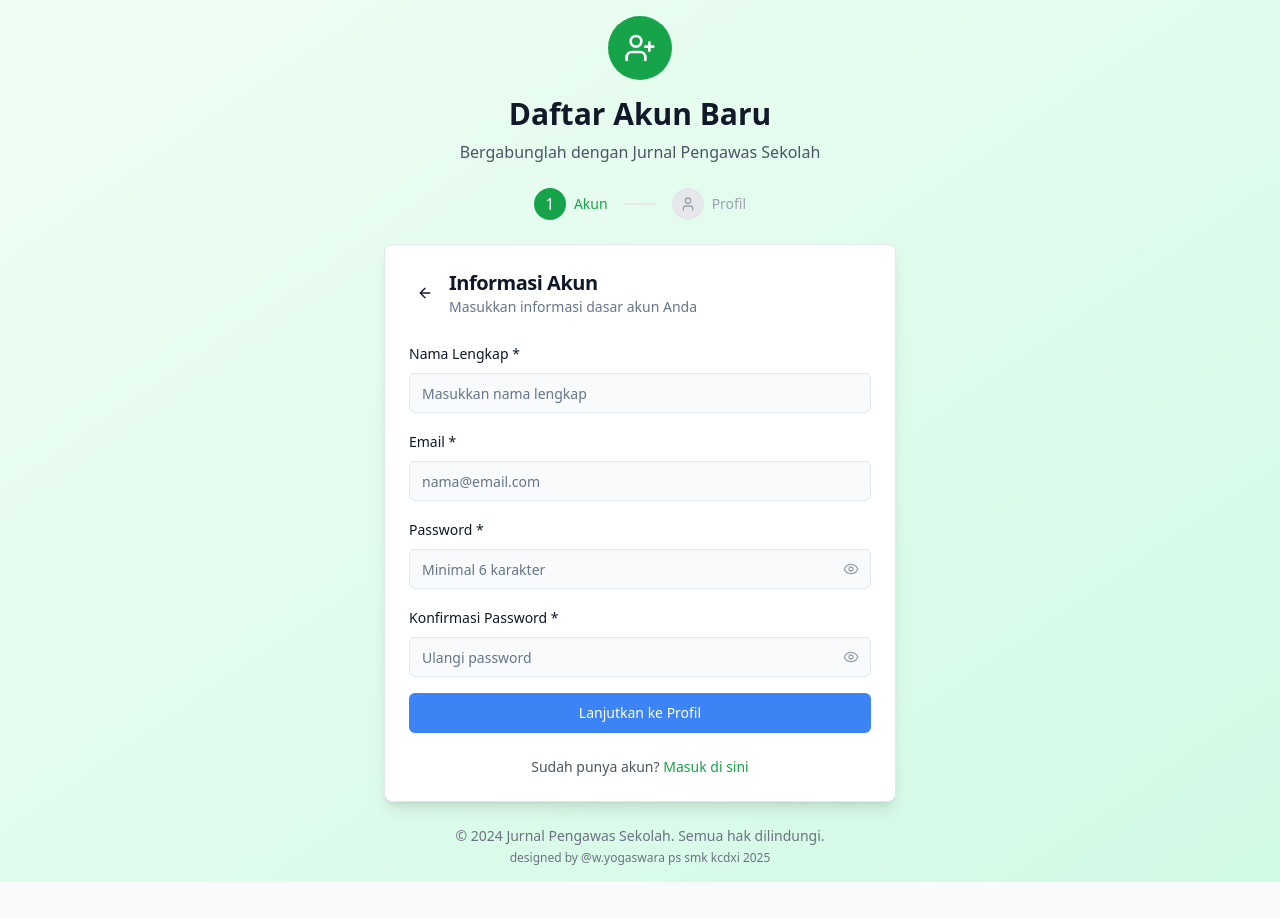
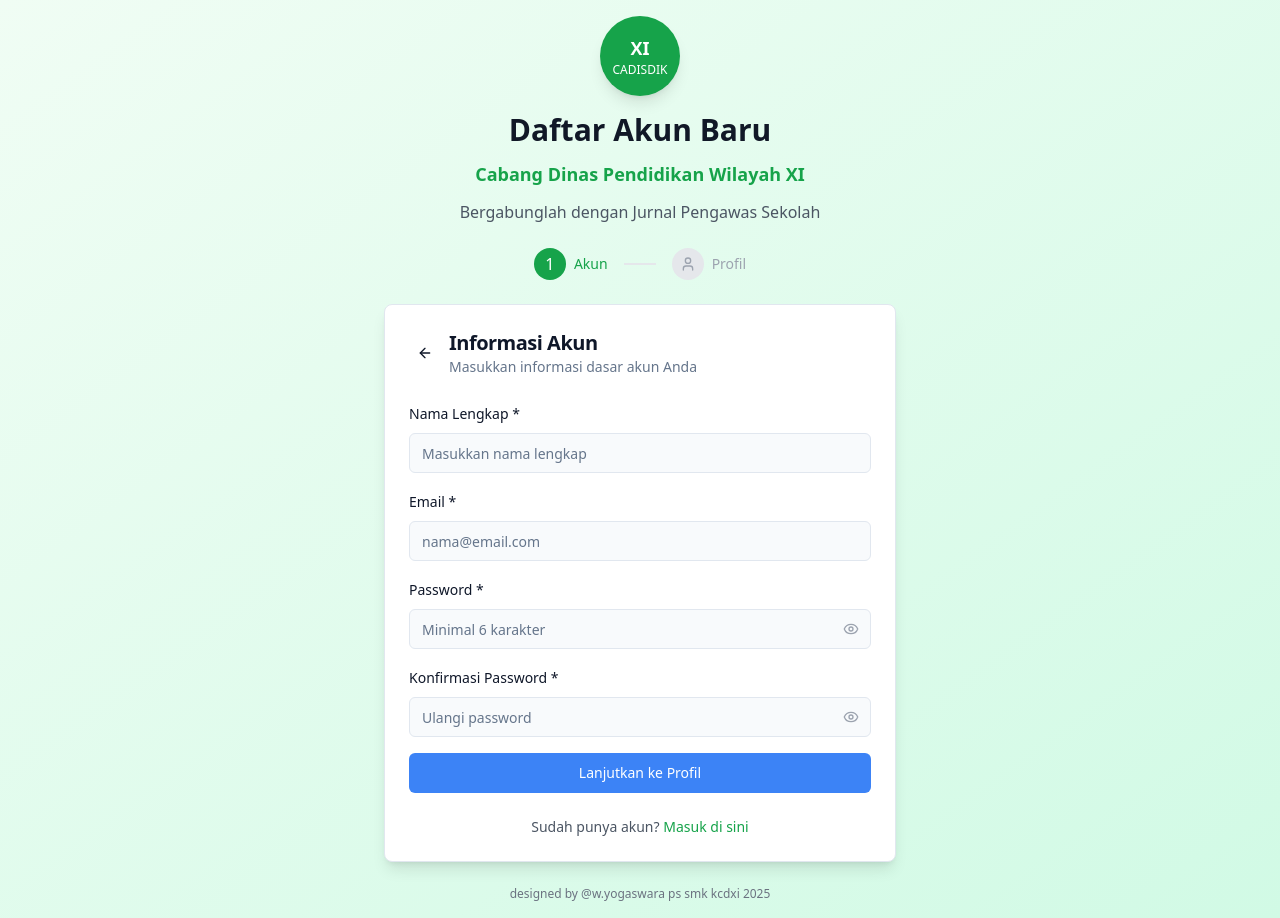
Before and after one commit to wanyora68-debug/aplikasi-pengawas-sekolah-kcdxi, a React (Vite) app: page /register in a window 1280 px wide. Before the commit the page ends 882 px from the top, so only its background shows below. Built offline with nearby package versions, Linux system fonts and the light colour scheme.

Commit message:
Remove logo integration and revert to CSS-based logos
- Revert Login page to use CSS logo (blue circle with XI CADISDIK)
- Revert Register page to use CSS logo (green circle with XI CADISDIK)
- Remove Logo component integration from Layout
- Keep clean and simple design without image logos

```diff
--- a/src/pages/Login.tsx
+++ b/src/pages/Login.tsx
@@ -52,11 +52,16 @@ const Login = () => {
     <div className="min-h-screen flex items-center justify-center bg-gradient-to-br from-blue-50 to-indigo-100 p-4">
       <div className="w-full max-w-md space-y-6">
         {/* Header */}
-        <div className="text-center space-y-2">
-          <div className="mx-auto w-16 h-16 bg-blue-600 rounded-full flex items-center justify-center mb-4">
-            <LogIn className="w-8 h-8 text-white" />
+        <div className="text-center space-y-3">
+          {/* Logo Cabang Dinas Pendidikan Wilayah XI */}
+          <div className="mx-auto w-20 h-20 mb-4 bg-blue-600 rounded-full flex items-center justify-center shadow-lg">
+            <div className="text-center">
+              <div className="text-white font-bold text-lg">XI</div>
+              <div className="text-white text-xs">CADISDIK</div>
+            </div>
           </div>
           <h1 className="text-3xl font-bold text-gray-900">Jurnal Pengawas Sekolah</h1>
+          <h2 className="text-lg font-semibold text-blue-600">Cabang Dinas Pendidikan Wilayah XI</h2>
           <p className="text-gray-600">Masuk ke akun Anda untuk melanjutkan</p>
         </div>
 
@@ -153,7 +158,6 @@ const Login = () => {
 
         {/* Footer */}
         <div className="text-center text-sm text-gray-500 space-y-1">
-          <p>© 2024 Jurnal Pengawas Sekolah. Semua hak dilindungi.</p>
           <p className="text-xs">designed by @w.yogaswara ps smk kcdxi 2025</p>
         </div>
       </div>
--- a/src/pages/Register.tsx
+++ b/src/pages/Register.tsx
@@ -149,11 +149,16 @@ const Register = () => {
     <div className="min-h-screen flex items-center justify-center bg-gradient-to-br from-green-50 to-emerald-100 p-4">
       <div className="w-full max-w-lg space-y-6">
         {/* Header */}
-        <div className="text-center space-y-2">
-          <div className="mx-auto w-16 h-16 bg-green-600 rounded-full flex items-center justify-center mb-4">
-            <UserPlus className="w-8 h-8 text-white" />
+        <div className="text-center space-y-3">
+          {/* Logo Cabang Dinas Pendidikan Wilayah XI */}
+          <div className="mx-auto w-20 h-20 mb-4 bg-green-600 rounded-full flex items-center justify-center shadow-lg">
+            <div className="text-center">
+              <div className="text-white font-bold text-lg">XI</div>
+              <div className="text-white text-xs">CADISDIK</div>
+            </div>
           </div>
           <h1 className="text-3xl font-bold text-gray-900">Daftar Akun Baru</h1>
+          <h2 className="text-lg font-semibold text-green-600">Cabang Dinas Pendidikan Wilayah XI</h2>
           <p className="text-gray-600">Bergabunglah dengan Jurnal Pengawas Sekolah</p>
         </div>
 
@@ -424,7 +429,6 @@ const Register = () => {
 
         {/* Footer */}
         <div className="text-center text-sm text-gray-500 space-y-1">
-          <p>© 2024 Jurnal Pengawas Sekolah. Semua hak dilindungi.</p>
           <p className="text-xs">designed by @w.yogaswara ps smk kcdxi 2025</p>
         </div>
       </div>
```
